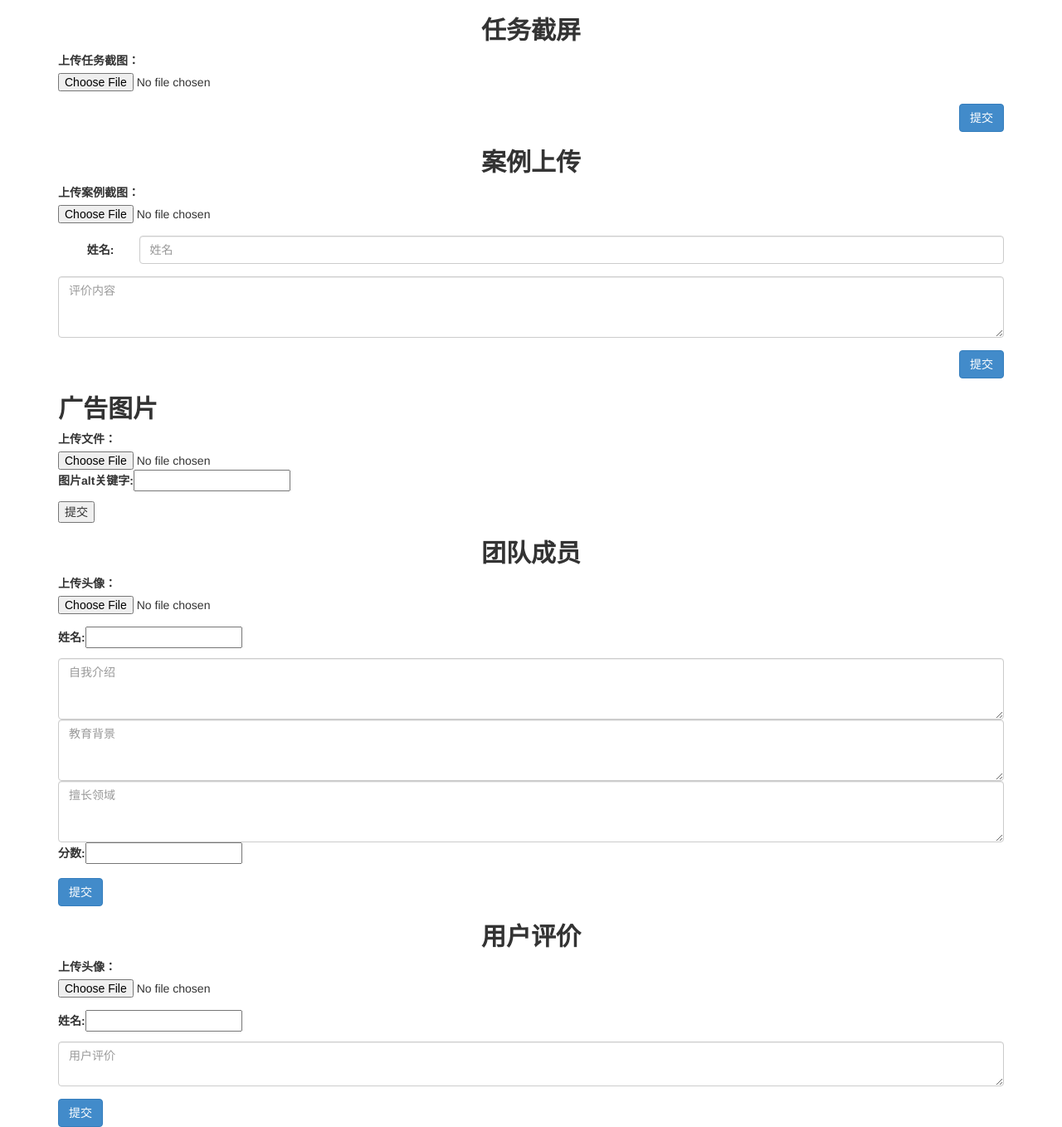
After one commit to VHero/go, a PHP site: page /goapi/upload.html in a window 1280 px wide. The commit adds this page. Shown: the whole page at 83% size. Run offline with PHP 8.4, Linux system fonts and the light colour scheme.

```diff
--- a/pagination/Pager.html
+++ b/pagination/Pager.html
@@ -19,4 +19,5 @@
 </div>
 </body>
 </html>
-<!--<script type="text/javascript" src="Pager.js"></script>-->
+<script src="Base.js"></script>
+<script type="text/javascript" src="Pager.js"></script>
--- a/pagination/Pager.js
+++ b/pagination/Pager.js
@@ -25,7 +25,8 @@
             var params = {
                 "currentPage":this.currentPage,
                 "pageSize":this.pageSize,
-                "type":"query"
+                "type":"query",
+                "tableName":"pics"
             }
             var $this = this;
             Base.ajax({
--- a/pagination/php/Pager.php
+++ b/pagination/php/Pager.php
@@ -9,7 +9,8 @@ require_once "DB.php";
 $currentPage = $_GET['currentPage'];
 $pageSize = $_GET['pageSize'];
 $type = $_GET['type'];
-$db = new DBUtil("localhost",'root','root','sz79');
+$tableName = $_GET['tableName'];
+$db = new DBUtil("localhost",'root','root','sz79',$tableName);
 if ($type == 'query'){
     $rows = $db->loadProducts($currentPage,$pageSize);
 
--- /dev/null
+++ b/upload.html
@@ -0,0 +1,96 @@
+<!DOCTYPE html>
+<html lang="en">
+<head>
+	<meta charset="UTF-8">
+	<title>Document</title>
+	<link rel="stylesheet" href="bootstrap/css/bootstrap.min.css">
+	<style type="text/css">
+		h2{
+			font-weight: bold;
+		}
+	</style>
+</head>
+<body>
+<div class="container">
+	<h2 class="text-center">任务截屏</h2>
+	<form id="upfile" name="upform" enctype="multipart/form-data" method="post" action="uploadAction.php" class="form-horizontal">
+	  	<div class="form-group">
+	  	<div class="col-md-12">
+		    <label for="upfile">上传任务截图：</label>
+		    <input type="file" name="upfile" id="fileField"/>
+
+	  	</div>
+		</div>
+	  	  <div class="form-group">
+  			<div class="col-md-12">
+  			<input type="submit" name="submit" value="提交" class="btn-primary btn pull-right" />
+  			</div>
+  		</div>
+	</form>
+
+<h2 class="text-center">案例上传</h2>
+<form id="upfile" name="upform" enctype="multipart/form-data" method="post" action="caseAction.php" class="form-horizontal">
+<div class="form-group">
+	<div class="col-md-12">
+	  <label for="upfile">上传案例截图：</label>
+  	  <input type="file" name="upfile" id="fileField" class="" />
+</div>
+</div>
+<div class="form-group">
+    <label for="inputEmail3" class="col-md-1 control-label">姓名:</label>
+    <div class="col-md-11">
+      <input type="email" class="form-control" id="inputEmail3" placeholder="姓名">
+
+    </div>
+
+
+  </div>
+  <div class="form-group">
+	<div class="col-md-12">
+		<textarea type="text" class="form-control" name="contents" placeholder="评价内容" rows="3"></textarea>
+	</div>
+</div>
+  <div class="form-group">
+  <div class="col-md-12">
+  	<input type="submit" name="submit" value="提交" class="btn-primary btn pull-right" />
+  </div>
+  </div>
+</form>
+<h2>广告图片</h2>
+<form id="upfile" name="upform" enctype="multipart/form-data" method="post" action="bannerAction.php">
+  <label for="upfile">上传文件：</label>
+  <input type="file" name="upfile" id="fileField" />
+  <p><label>图片alt关键字:</label><input type="text" name="keyword"></p>
+  <input type="submit" name="submit" value="提交"/>
+</form>
+<h2 class="text-center">团队成员</h2>
+	<form id="upfile" name="upform" enctype="multipart/form-data" method="post" action="teacherAction.php">
+	  	<div class="form-group">
+		    <label for="upfile">上传头像：</label>
+		    <input type="file" name="upfile" id="fileField"/>
+		</div>
+		<div class="form-group">
+			<p><label>姓名:</label><input type="text" name="name"></p>
+			<textarea class="form-control" placeholder="自我介绍" rows="3"  name="introduction"></textarea>
+			<textarea class="form-control" placeholder="教育背景" rows="3"  name="educationbg"></textarea>
+			<textarea class="form-control" placeholder="擅长领域" rows="3"  name="speciality"></textarea>
+			<p><label>分数:</label><input type="text" name="score"></p>
+		</div>
+	  	<input type="submit" name="submit" value="提交" class="btn btn-primary" />
+	</form>
+	<h2 class="text-center">用户评价</h2>
+	<form id="upfile" name="upform" enctype="multipart/form-data" method="post" action="commentAction.php">
+	  	<div class="form-group">
+		    <label for="upfile">上传头像：</label>
+		    <input type="file" name="upfile" id="fileField"/>
+		</div>
+		<div class="form-group">
+			<p><label>姓名:</label><input type="text" name="name"></p>
+			<textarea class="form-control" placeholder="用户评价" name="comment"></textarea>
+		</div>
+	  	<input type="submit" name="submit" value="提交" class="btn btn-primary" />
+	</form>
+</div>
+
+</body>
+</html>
```
Also changed, not shown: pagination/php/DB.php (+5 -3 lines), teacher/teacher.js (+7 -1 lines), userComments/comments.html (added, +139 -0 lines), userComments/comments.js (+154 -7 lines), userComments/comments.php (deleted, +0 -215 lines).
